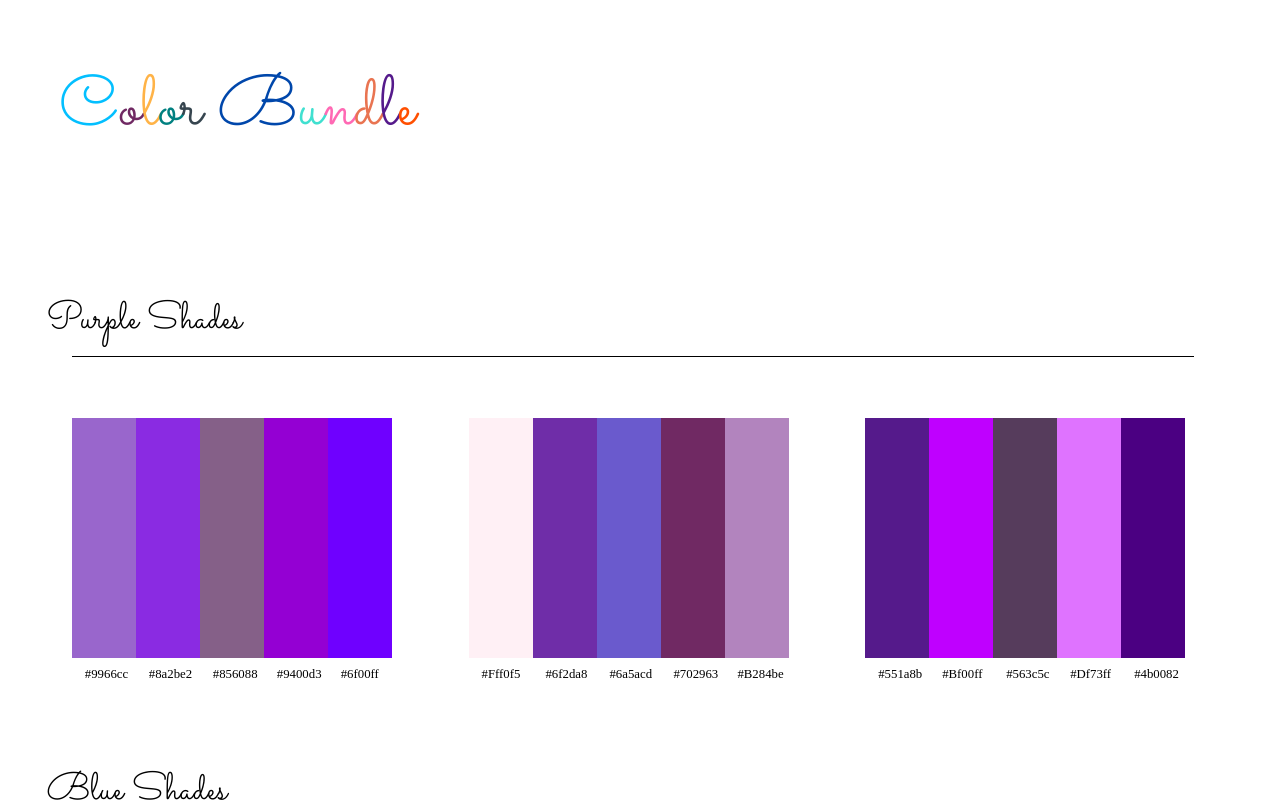
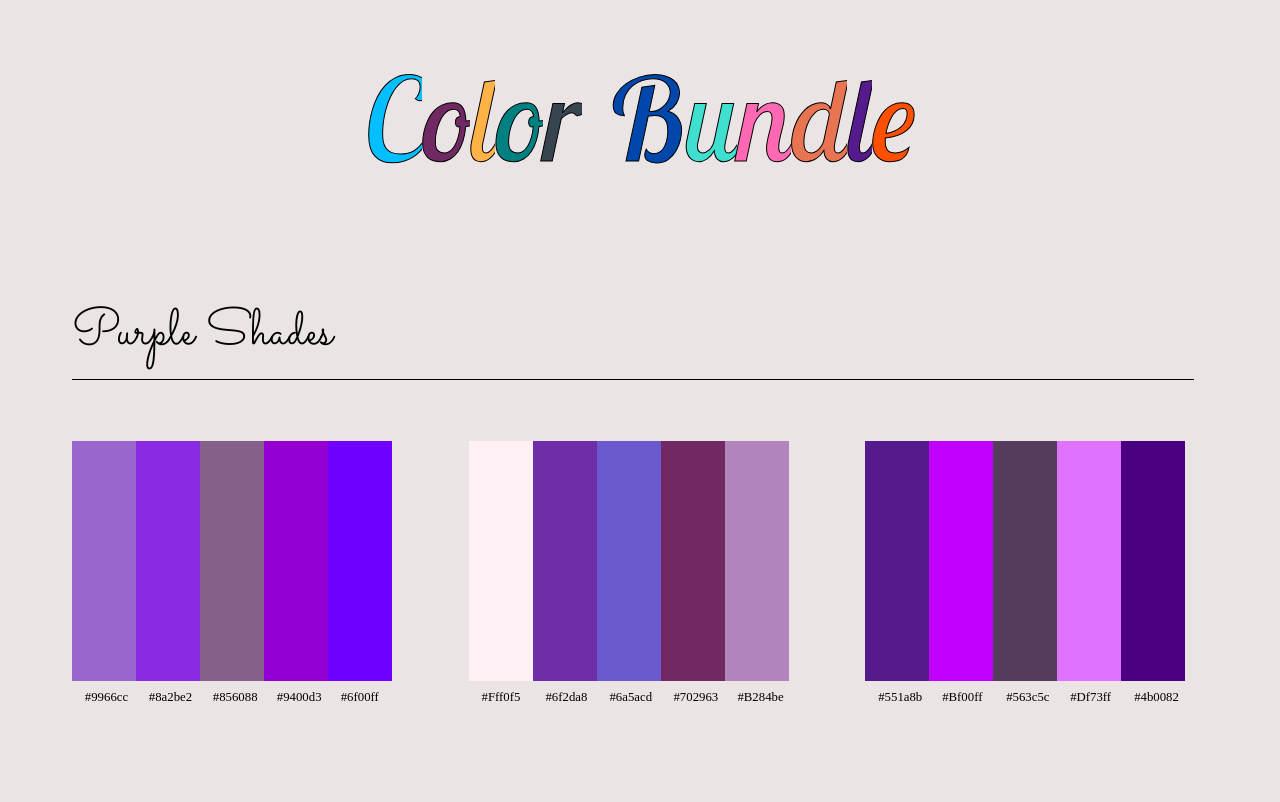
Before and after one commit to Vasundhara-Tiwari/ColorBundle, a React (Create React App) app: page / in a window 1280 px wide. Shown: the top 802 px of the page. Built offline with nearby package versions, Linux system fonts and the light colour scheme.

Commit message:
updating ui

```diff
--- a/src/App.css
+++ b/src/App.css
@@ -1,4 +1,9 @@
 @import url("https://fonts.googleapis.com/css2?family=Sacramento&display=swap");
+@import url("https://fonts.googleapis.com/css2?family=Lobster+Two:ital@1&display=swap");
+
+* {
+  background-color: rgb(235, 228, 228);
+}
 
 .main-page {
   padding: 2vw;
@@ -8,11 +13,12 @@
 }
 
 .page-title {
-  font-family: "Sacramento", cursive;
-  padding: 2vw;
-
-  font-size: 5.5vw;
-  text-align: left;
+  -webkit-text-stroke-width: 1px;
+  -webkit-text-stroke-color: black;
+  font-family: "Lobster Two", cursive;
+  padding: 1vw;
+  font-size: 9vw;
+  text-align: center;
 }
 
 .portfolio-link a {
@@ -22,8 +28,19 @@
   padding: 1vw;
 }
 
+.shade-division {
+  margin: 3vw 0vw 3vw 0vw;
+  padding: 0vw 0vw 6vw 0vw;
+  border-radius: 2vw 2vw 2vw 2vw;
+}
+
+.shade-division:hover {
+  box-shadow: 10px 10px 20px #7b7b7b, -7px -7px 64px #ffffff;
+}
+
 .palatte-heading {
   font-family: "Sacramento", cursive;
-  font-size: 3vw;
-  padding: 4vw 1vw 0vw 1vw;
+  font-size: 4vw;
+  padding: 0vw 1vw 0vw 3vw;
+  color: black;
 }
```
